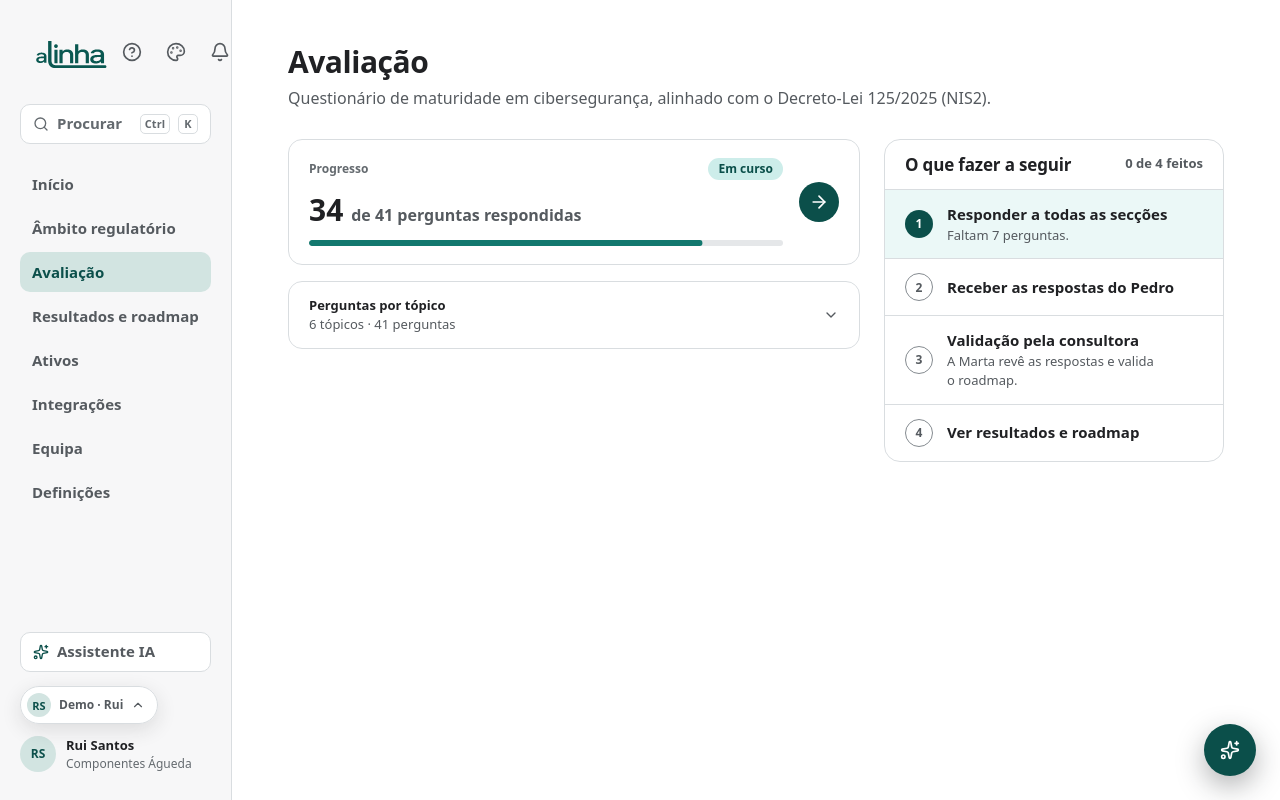
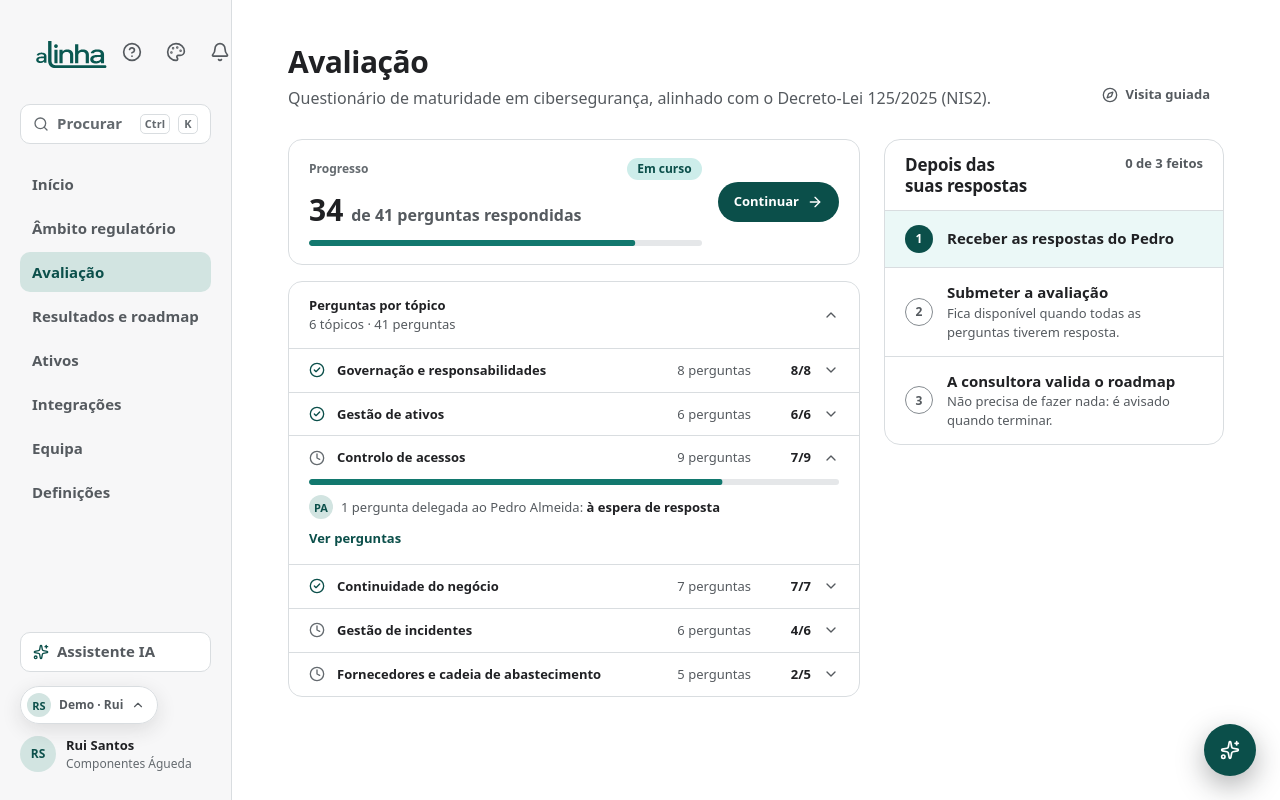
Before and after one commit to PEI-aLinha/frontend-prototype, a React (Vite) app: page /org/componentes-agueda/avaliacao in a window 1280 px wide. Built offline with nearby package versions, Linux system fonts and the light colour scheme.

Commit message:
feat(assessment): guided tour, current section open, skip notice, cancel a delegation

```diff
--- a/src/features/assessment/AssessmentPage.tsx
+++ b/src/features/assessment/AssessmentPage.tsx
@@ -4,6 +4,7 @@ import { ArrowRight, CheckCircle2, ChevronDown, Clock } from 'lucide-react'
 import type { AssessmentSection } from '../../api/contracts'
 import { useAssessment, useSubmitAssessment, useUsers } from '../../api/queries'
 import { MATURITY_LABEL } from '../../config/labels'
+import { PageTour } from '../../core/onboarding/PageTour'
 import { useTenant } from '../../core/tenant'
 import { Avatar, Button, Card, Chip, ErrorState, Eyebrow, Modal, NextSteps, PageHeader, ProgressBar, SkeletonRows, cn, useToast } from '../../ui'
 
@@ -20,13 +21,16 @@ export function AssessmentPage() {
   const answered = a?.sections.reduce((n, s) => n + s.answered, 0) ?? 0
   const total = a?.sections.reduce((n, s) => n + s.total, 0) ?? 0
   const name = (id: string) => users.data?.find((u) => u.id === id)
+  // Whoever the questions were delegated to; the step stays generic until someone is.
+  const delegate = a?.sections.flatMap((s) => s.delegated)[0]
+  const delegateFirst = delegate ? name(delegate.assigneeId)?.name.split(' ')[0] : undefined
 
   return (
     <>
-      <PageHeader eyebrow={org.name} title="Avaliação" subtitle="Questionário de maturidade em cibersegurança, alinhado com o Decreto-Lei 125/2025 (NIS2)." />
+      <PageHeader title="Avaliação" subtitle="Questionário de maturidade em cibersegurança, alinhado com o Decreto-Lei 125/2025 (NIS2)." help={<PageTour id="avaliacao" ready={!!a} />} />
       {!a ? <SkeletonRows rows={6} /> : (
         <div className="grid gap-6 lg:grid-cols-[minmax(0,1fr)_340px]">
-          <div className="flex flex-col gap-4">
+          <div className="flex flex-col gap-4" data-tour="assessment-progress">
             <ProgressCard to={a.nextQuestion ? `${a.nextQuestion.sectionId}/${a.nextQuestion.questionId}` : undefined}>
               <div className="flex flex-wrap items-center justify-between gap-2">
                 <Eyebrow>Progresso</Eyebrow>
@@ -43,14 +47,14 @@ export function AssessmentPage() {
                 <Button onClick={() => setConfirming(true)}>Submeter avaliação</Button>
               </Card>
             )}
-            <SectionsTable sections={a.sections} userName={(id) => name(id)?.name} initials={(id) => name(id)?.initials} />
+            <SectionsTable current={a.nextQuestion?.sectionId} sections={a.sections} userName={(id) => name(id)?.name} initials={(id) => name(id)?.initials} />
           </div>
-          <aside className="flex flex-col gap-4">
-            <NextSteps steps={[
-              { label: 'Responder a todas as secções', done: a.status !== 'em_curso', hint: a.status === 'em_curso' ? `Faltam ${total - answered} perguntas.` : undefined },
-              { label: 'Receber as respostas do Pedro', done: a.sections.every((s) => s.delegated.every((d) => d.status === 'concluida')) },
-              { label: 'Validação pela consultora', done: a.status === 'validada', hint: 'A Marta revê as respostas e valida o roadmap.' },
-              { label: 'Ver resultados e roadmap', done: false, to: a.status === 'validada' ? `/org/${org.slug}/roadmap` : undefined, cta: 'Abrir' },
+          <aside className="flex flex-col gap-4" data-tour="assessment-next">
+            {/* The progress card already counts the answers; this list only holds what happens outside this page. */}
+            <NextSteps title="Depois das suas respostas" steps={[
+              ...(delegate ? [{ label: `Receber as respostas do ${delegateFirst ?? 'técnico'}`, done: a.sections.every((s) => s.delegated.every((d) => d.status === 'concluida')) }] : []),
+              { label: 'Submeter a avaliação', done: a.status !== 'em_curso', hint: a.status === 'em_curso' ? 'Fica disponível quando todas as perguntas tiverem resposta.' : undefined },
+              { label: 'A consultora valida o roadmap', done: a.status === 'validada', hint: a.status === 'validada' ? undefined : 'Não precisa de fazer nada: é avisado quando terminar.', to: a.status === 'validada' ? `/org/${org.slug}/roadmap` : undefined, cta: 'Ver roadmap' },
             ]} />
           </aside>
         </div>
@@ -83,20 +87,20 @@ function SubmitModal({ onClose }: { onClose: () => void }) {
 function ProgressCard({ to, children }: { to?: string; children: ReactNode }) {
   if (!to) return <Card className="flex flex-col gap-3">{children}</Card>
   return (
-    <Link to={to} aria-label="Responder à próxima pergunta" className="group flex items-center gap-4 rounded-[14px] border border-line-soft bg-paper px-5 py-[18px] transition-[border-color,box-shadow] hover:border-brand hover:shadow-[0_2px_10px_rgb(var(--shadow-rgb)/0.06)]">
+    <Link to={to} aria-label="Continuar: responder à próxima pergunta" className="group flex items-center gap-4 rounded-[14px] border border-line-soft bg-paper px-5 py-[18px] transition-[border-color,box-shadow] hover:border-brand hover:shadow-[0_2px_10px_rgb(var(--shadow-rgb)/0.06)]">
       <div className="flex min-w-0 flex-1 flex-col gap-3">{children}</div>
-      <span className="grid size-10 shrink-0 place-items-center rounded-full bg-brand text-white transition-transform group-hover:translate-x-0.5"><ArrowRight className="size-5" aria-hidden /></span>
+      <span className="inline-flex h-10 shrink-0 items-center gap-2 rounded-full bg-brand px-4 text-sm font-bold text-white">Continuar<ArrowRight className="size-4 transition-transform group-hover:translate-x-0.5" aria-hidden /></span>
     </Link>
   )
 }
 
-/** Questions grouped by topic: collapsed by default; each topic expands to its progress, delegations and link. */
-function SectionsTable({ sections, userName, initials }: { sections: AssessmentSection[]; userName: (id: string) => string | undefined; initials: (id: string) => string | undefined }) {
-  const [open, setOpen] = useState(false)
-  const [expanded, setExpanded] = useState<string | null>(null)
+/** Questions grouped by topic: open on the topic in progress, so the person sees where they are without clicking. */
+function SectionsTable({ current, sections, userName, initials }: { current?: string; sections: AssessmentSection[]; userName: (id: string) => string | undefined; initials: (id: string) => string | undefined }) {
+  const [open, setOpen] = useState(true)
+  const [expanded, setExpanded] = useState<string | null>(current ?? null)
   const total = sections.reduce((n, s) => n + s.total, 0)
   return (
-    <section aria-labelledby="sections-title" className="rounded-[14px] border border-line-soft bg-paper">
+    <section aria-labelledby="sections-title" data-tour="assessment-sections" className="rounded-[14px] border border-line-soft bg-paper">
       <button type="button" onClick={() => setOpen((o) => !o)} aria-expanded={open} aria-controls="sections-list" className="flex w-full items-center gap-3 px-5 py-3.5 text-left">
         <span className="min-w-0 flex-1">
           <span id="sections-title" className="block text-sm font-bold">Perguntas por tópico</span>
--- a/src/features/assessment/AssessmentQuestionPage.tsx
+++ b/src/features/assessment/AssessmentQuestionPage.tsx
@@ -2,7 +2,7 @@ import { useState, type ReactNode } from 'react'
 import { Link, useNavigate, useParams } from 'react-router'
 import { ArrowLeft, Check, UserRound, ArrowRight } from 'lucide-react'
 import type { AnswerChoice, AssessmentQuestion, Task, TeamMember, User } from '../../api/contracts'
-import { useAssessment, useAssessmentQuestions, useDelegateQuestion, useMembers, useSaveAnswer, useTasks, useToday, useUsers } from '../../api/queries'
+import { useAssessment, useAssessmentQuestions, useDelegateQuestion, useMembers, useSaveAnswer, useTasks, useToday, useUpdateTask, useUsers } from '../../api/queries'
 import { dateTime, shortDay } from '../../config/labels'
 import { useTenant } from '../../core/tenant'
 import { AIBadge, Button, Card, Chip, DateInput, EmptyState, ErrorState, Eyebrow, Field, Modal, Note, OptionGroup, PageHeader, ProgressBar, Select, SkeletonRows, TextArea, useToast } from '../../ui'
@@ -153,7 +153,8 @@ function AnswerForm({ question, nav, overviewPath }: { question: AssessmentQuest
       <Field label="Comentário" optional hint="Ajuda a consultora a perceber a resposta. Ex.: em que sistemas falta.">
         {(p) => <TextArea id={p.id} aria-describedby={p.describedBy} value={note} onChange={(e) => setNote(e.target.value)} maxLength={500} />}
       </Field>
-      <QuestionNav nav={nav} leaving={leaving} onGo={(path, action) => leave(action, path)}>
+      {/* Moving on without an answer is allowed, but said: the question stays in the overview as "Por responder". */}
+      <QuestionNav nav={nav} leaving={leaving} onGo={(path, action) => leave(action, path, action === 'next' && !choice && !question.answer ? 'Pergunta deixada por responder. Pode voltar a ela na Avaliação.' : undefined)}>
         <Button variant="secondary" loading={leaving === 'later'} disabled={!!leaving}
           onClick={() => leave('later', overviewPath, 'Progresso guardado. Pode continuar quando quiser.')}>Guardar e continuar depois</Button>
       </QuestionNav>
@@ -178,14 +179,22 @@ function Delegation({ question, task, assignee, open }: { question: AssessmentQu
   const org = useTenant()
   const members = useMembers(org.id)
   const [delegating, setDelegating] = useState(false)
+  const toast = useToast()
+  const cancel = useUpdateTask(org.id)
   const analysts = members.data?.filter((m) => m.role === 'analista' && m.status === 'ativo' && m.userId) ?? []
   const who = assignee?.name ?? 'analista'
 
   if (task?.status === 'pendente') {
+    // Withdrawing the request gives the question back, to answer here or delegate to someone else.
+    const withdraw = () => cancel.mutate({ id: task.id, change: { status: 'cancelada' } }, {
+      onSuccess: () => toast.show(`Pedido a ${who} cancelado. Pode responder aqui ou delegar a outra pessoa.`),
+      onError: (e) => toast.show(e.message, 'error'),
+    })
     return (
       <Note icon={false}>
-        <span className="flex items-start gap-2"><UserRound className="mt-[2px] size-4 shrink-0" aria-hidden />
-          <span>Delegada a {who}: à espera de resposta{task.dueDate ? ` (prazo ${shortDay(task.dueDate)})` : ''}. Só vê esta pergunta.</span>
+        <span className="flex flex-wrap items-start gap-2"><UserRound className="mt-[2px] size-4 shrink-0" aria-hidden />
+          <span className="min-w-0 flex-1">Delegada a {who}: à espera de resposta{task.dueDate ? ` (prazo ${shortDay(task.dueDate)})` : ''}. Só vê esta pergunta.</span>
+          {open && <Button size="sm" variant="ghost" loading={cancel.isPending} onClick={withdraw}>Cancelar pedido</Button>}
         </span>
       </Note>
     )
```
